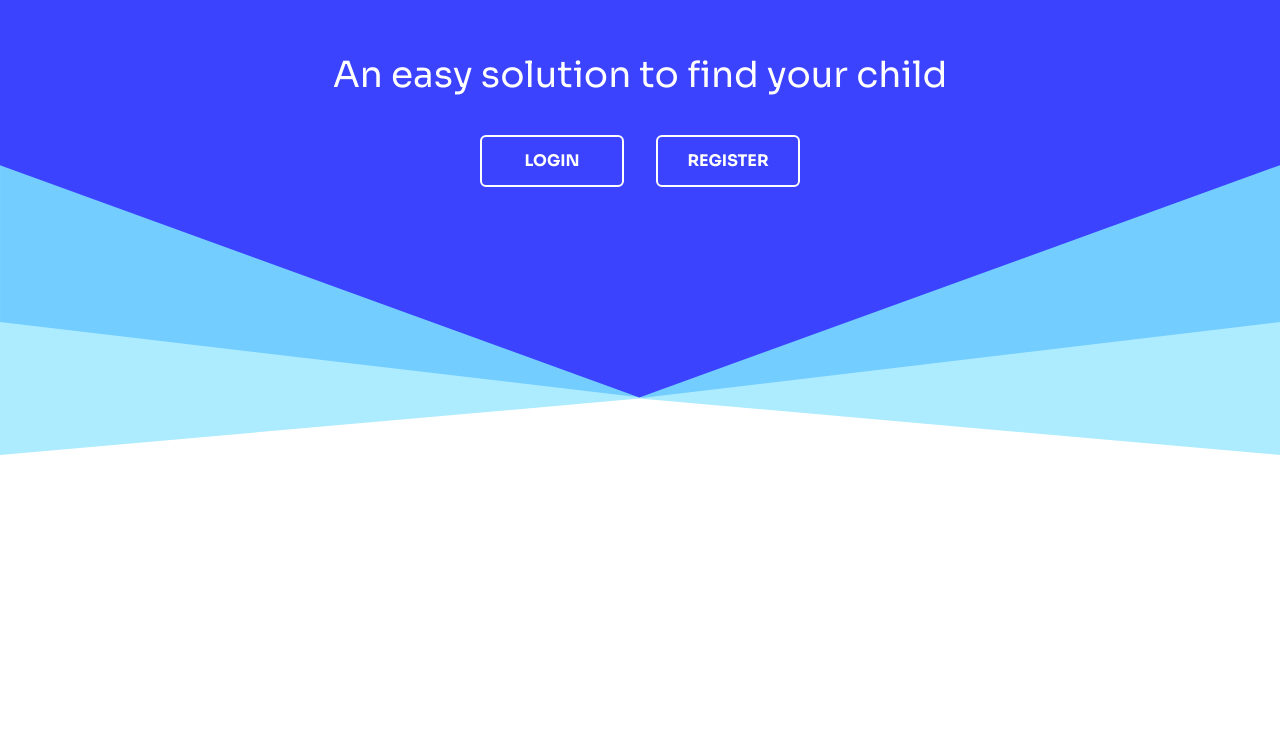
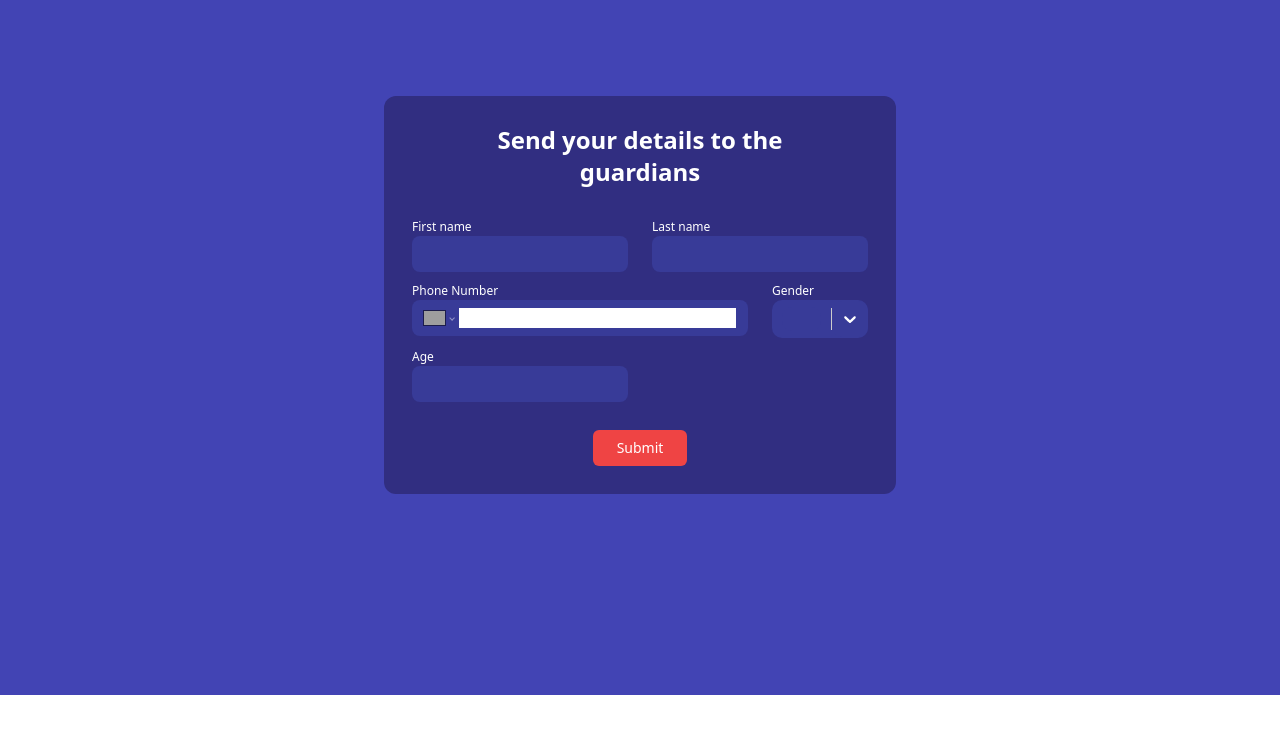
Before and after one commit to Cha195/QR-Child-Tracker, a React (Create React App) app: page /scan/1 in a window 1280 px wide. Before the commit this address led to /. Shown: the part 105-838 px from the top of the page. After the commit the page ends 800 px from the top, so only its background shows below. Built offline with nearby package versions, Linux system fonts and the light colour scheme; no server answers; grey boxes are pictures that could not be loaded.

Commit message:
feat: add scan form

```diff
--- a/src/App.js
+++ b/src/App.js
@@ -16,6 +16,7 @@ import {
   Route,
   Redirect
 } from 'react-router-dom'
+import ScanForm from './Pages/ScanForm'
 // import Navbar from './Components/Navbar'
 
 const App = () => {
@@ -49,6 +50,7 @@ const App = () => {
               exact path='/poc' component={() => FirestoreContextComponent(RegisterGuardian)}
             />
             <PrivateRoute exact path='/qr' component={() => FirestoreContextComponent(QRGenerator)} />
+            <Route path='/scan/:uid' component={ScanForm} />
             <Redirect to='/' />
           </Switch>
         </AuthProvider>
--- a/src/Pages/QRGenerator.jsx
+++ b/src/Pages/QRGenerator.jsx
@@ -4,7 +4,7 @@ import { useFirestore } from '../Contexts/FirestoreContext'
 
 const QRGenerator = () => {
   const { currentClientId } = useFirestore()
-  const url = `https://child-traqr.netlify.app/${currentClientId}`
+  const url = `https://child-traqr.netlify.app/scan/${currentClientId}`
   console.log(url)
   return (
     <div className='h-screen w-screen p-10'>
--- a/src/Pages/RegisterGuardian.jsx
+++ b/src/Pages/RegisterGuardian.jsx
@@ -2,7 +2,6 @@ import { Formik, Field, Form, ErrorMessage, FieldArray } from 'formik'
 import PhoneNumber from '../Components/PhoneNumber'
 import { useHistory } from 'react-router'
 import * as Yup from 'yup'
-// import { ReactComponent as Devjams } from 'Assets/Night/DevJams Logo.svg'
 import { validatePhoneNumber } from '../Utils/Helper'
 import { useFirestore } from '../Contexts/FirestoreContext'
 
@@ -31,7 +30,7 @@ const RegisterGuardian = () => {
                 firstName: Yup.string().required(),
                 lastName: Yup.string().required(),
                 phone: Yup.string().required(),
-                email: Yup.string().required(),
+                email: Yup.string().required()
               }))).min(1).max(3)
             })}
             onSubmit={(values) => {
--- /dev/null
+++ b/src/Pages/ScanForm.jsx
@@ -0,0 +1,137 @@
+import { Formik, Field, Form, ErrorMessage } from 'formik'
+import PhoneNumber from '../Components/PhoneNumber'
+import * as Yup from 'yup'
+import SelectField from '../Components/SelectField'
+import { genderOptions } from '../Data/DropdownData'
+import { validatePhoneNumber } from '../Utils/Helper'
+
+const ScanForm = () => {
+  return (
+    <div className='w-screen py-5 min-h-screen flex items-center justify-center bg-jams_purple'>
+      <div className='z-40 sm:top-0 bg-indigo-900 w-11/12 md:w-4/5 lg:w-3/5 xl:w-2/5 p-7 text-left rounded-xl flex flex-col'>
+        <div className='w-2/3 mx-auto text-center text-2xl text-white font-bold'>
+          Send your details to the guardians
+        </div>
+        <div className='mt-5'>
+          <Formik
+            initialValues={{
+              firstName: '',
+              lastName: '',
+              phone: '',
+              email: '',
+              gender: ''
+            }}
+            validationSchema={Yup.object({
+              firstName: Yup.string().required(),
+              lastName: Yup.string().required(),
+              phone: Yup.string().required(),
+              email: Yup.string().required(),
+              gender: Yup.string().required()
+            })}
+            onSubmit={(values) => {
+              console.log(values)
+            }}
+          >
+            <Form>
+              <div className='grid sm:grid-cols-2 gap-x-6 text-sm'>
+                <div className='mt-2'>
+                  <label
+                    className='formikLabel text-white mt-2'
+                    htmlFor='firstName'
+                  >
+                    First name
+                  </label>
+                  <Field
+                    name='firstName'
+                    className='formikInput py-1'
+                    type='text'
+                  />
+                  <ErrorMessage name='firstName'>
+                    {(msg) => (
+                      <div className='text-red-500 w-full text-xs'>{msg}</div>
+                    )}
+                  </ErrorMessage>
+                </div>
+                <div className='mt-2'>
+                  <label
+                    className='formikLabel text-white mt-2'
+                    htmlFor='lastName'
+                  >
+                    Last name
+                  </label>
+                  <Field
+                    name='lastName'
+                    className='formikInput py-1'
+                    type='text'
+                  />
+                  <ErrorMessage name='lastName'>
+                    {(msg) => (
+                      <div className='text-red-500 w-full text-xs'>{msg}</div>
+                    )}
+                  </ErrorMessage>
+                </div>
+              </div>
+              <div className='grid sm:grid-cols-3 lg:grid-cols-4 gap-x-6 text-sm'>
+                <div className='sm:col-span-2 lg:col-span-3 mt-2'>
+                  <label className='formikLabel text-white mt-2' htmlFor='phone'>
+                    Phone Number
+                  </label>
+                  <Field
+                    validate={validatePhoneNumber}
+                    name='phone'
+                    component={PhoneNumber}
+                    placeholder=''
+                  />
+                  <ErrorMessage name='phone'>
+                    {(msg) => (
+                      <div className='text-red-500 w-full text-xs'>{msg}</div>
+                    )}
+                  </ErrorMessage>
+                </div>
+                <div className='mt-2'>
+                  <label className='formikLabel' htmlFor='gender'>
+                    Gender
+                  </label>
+                  <Field
+                    name='gender'
+                    component={SelectField}
+                    options={genderOptions}
+                    placeholder=''
+                  />
+                  <ErrorMessage name='gender'>
+                    {(msg) => (
+                      <div className='text-red-500 w-full text-xs'>{msg}</div>
+                    )}
+                  </ErrorMessage>
+                </div>
+              </div>
+              <div className='mt-2 grid grid-cols-2 gap-x-6 text-sm'>
+                <div>
+                  <label className='formikLabel' htmlFor='age'>
+                    Age
+                  </label>
+                  <Field name='age' className='formikInput' type='number' />
+                  <ErrorMessage name='age'>
+                    {(msg) => (
+                      <div className='text-red-500 w-full text-xs'>{msg}</div>
+                    )}
+                  </ErrorMessage>
+                </div>
+              </div>
+              <div className='text-center'>
+                <button
+                  type='submit'
+                  className='bg-red-500 text-white px-6 py-2 rounded-md mt-7 text-sm'
+                >
+                  Submit
+                </button>
+              </div>
+            </Form>
+          </Formik>
+        </div>
+      </div>
+    </div>
+  )
+}
+
+export default ScanForm
```
